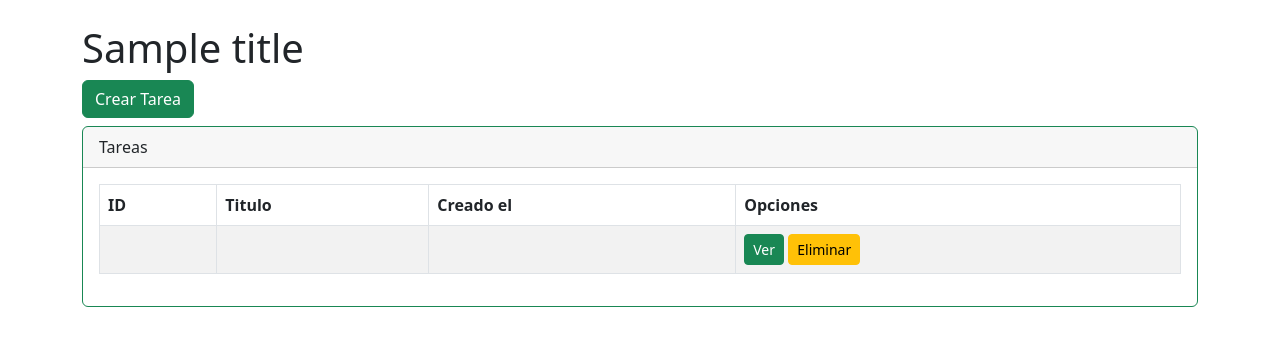
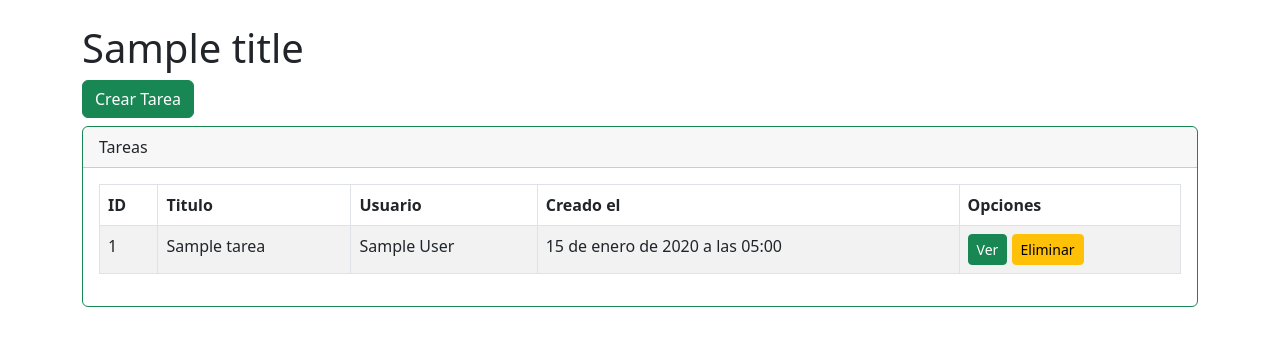
Before and after one commit to jorge-ernesto/examen_parcial, a Django app: template gestion_tareas/templates/gestion_tareas/index.html in a window 1280 px wide. Shown: the part 56-402 px from the top of the page. Run offline with Django 4.2, Linux system fonts and the light colour scheme; tables that the repository leaves empty hold one stand-in row (values such as "Sample post"); the template is opened without the code that fills it: values that come from a table or form of the project are taken from there, most other values are stand-ins (such as "Sample title", 1, 10 or a date in 2020).

Commit message:
Mostrar Usuario que creo la tarea

```diff
--- a/gestion_tareas/templates/gestion_tareas/index.html
+++ b/gestion_tareas/templates/gestion_tareas/index.html
@@ -27,6 +27,7 @@
                             <tr>
                                 <th>ID</th>
                                 <th>Titulo</th>
+                                <th>Usuario</th>
                                 <th>Creado el</th>
                                 <th>Opciones</th>
                             </tr>
@@ -34,12 +35,13 @@
                         <tbody>
                             {% for tarea in tareas %}
                                 <tr>
-                                    <td>{{tarea.0}}</td>
-                                    <td>{{tarea.1}}</td>
-                                    <td>{{tarea.2}}</td>
+                                    <td>{{tarea.id}}</td>
+                                    <td>{{tarea.title}}</td>
+                                    <td>{{tarea.usuario.first_name}} {{tarea.usuario.last_name}}</td>
+                                    <td>{{tarea.created_at}}</td>
                                     <td>
-                                        <a class="btn btn-sm btn-success" href="{% url 'view_tarea' tarea.0 %}">Ver</a>
-                                        <a class="btn btn-sm btn-warning" href="{% url 'delete_tarea' tarea.0 %}" onclick="return confirm('¿Desea eliminar la tarea?')">Eliminar</a>
+                                        <a class="btn btn-sm btn-success" href="{% url 'view_tarea' tarea.id %}">Ver</a>
+                                        <a class="btn btn-sm btn-warning" href="{% url 'delete_tarea' tarea.id %}" onclick="return confirm('¿Desea eliminar la tarea?')">Eliminar</a>
                                     </td>
                                 </tr>
                             {% endfor %}
--- a/gestion_tareas/templates/gestion_tareas/view.html
+++ b/gestion_tareas/templates/gestion_tareas/view.html
@@ -15,7 +15,7 @@
             <li class="list-group-item">Descripción: {{ tarea.description }}</li>
             <li class="list-group-item">Fecha de creación: {{ tarea.created_at }}</li>
             <li class="list-group-item">Fecha de entrega: {{ tarea.delivery_at }}</li>
-            <li class="list-group-item">Usuario: USER</li>
+            <li class="list-group-item">Usuario: {{ tarea.usuario.first_name }} {{ tarea.usuario.last_name }}</li>
         </ul>
     </div>
 {% endblock %}
```
Also changed, not shown: gestion_tareas/views.py (+8 -5 lines).
